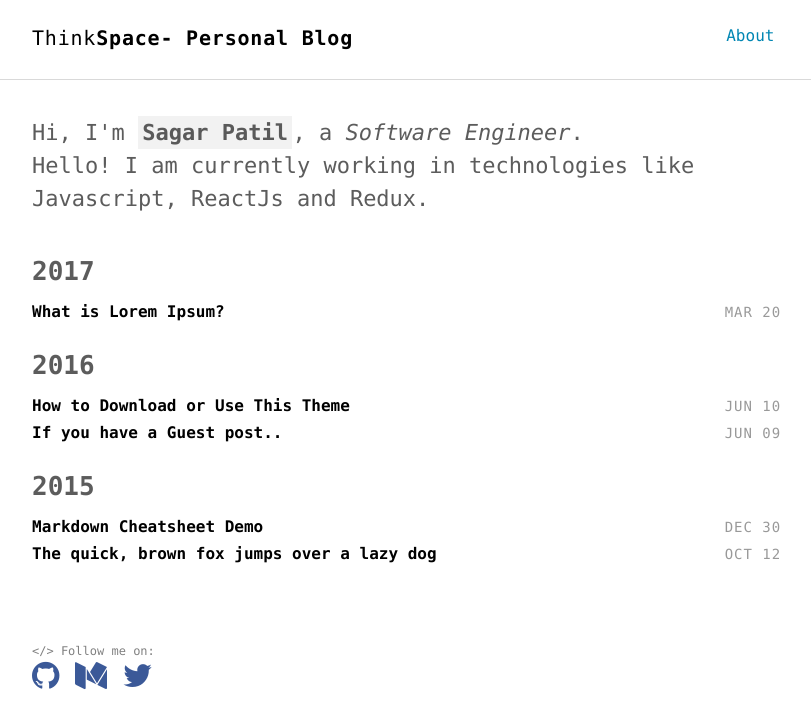
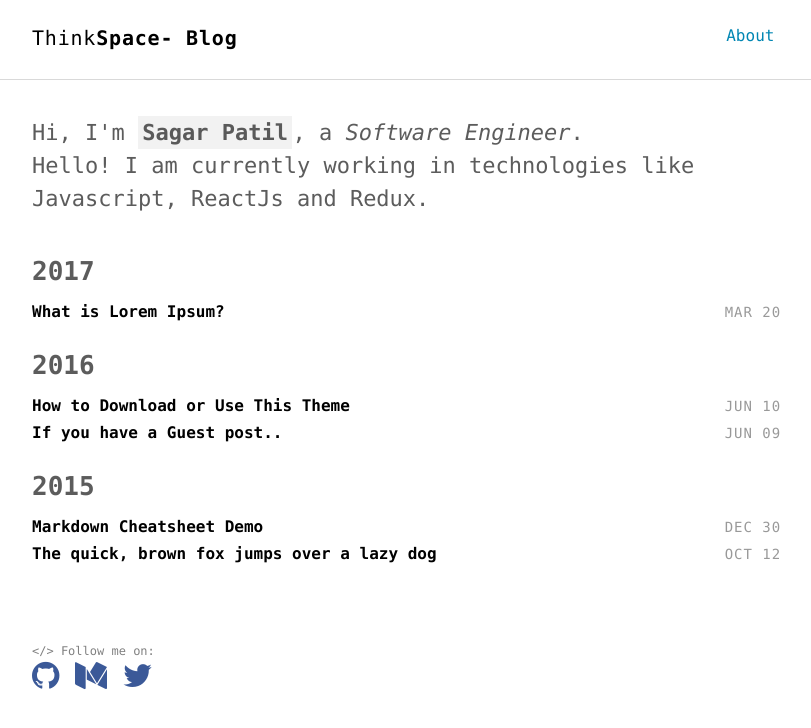
Before and after one commit to sagpat/sagpat.github.io, a Jekyll site: the page built from index.html, in a window 1280 px wide. Shown: the top 728 px of the page, without its empty margins (232-1043 px from the left). Built offline with Jekyll 4.4.1, drawn with Linux system fonts in a browser that asks for light colours.

Commit message:
header change

```diff
--- a/_config.yml
+++ b/_config.yml
@@ -1,7 +1,7 @@
 
 
 title: "Think"
-title2: "Space- Personal Blog"
+title2: "Space- Blog"
 description: "Sagar Patil"
 keywords: "Jekyll, theme, free, download, SEO, blog, web, minimalist, thinkspace"
 url: http://sagpat.github.io/ # site url
```
